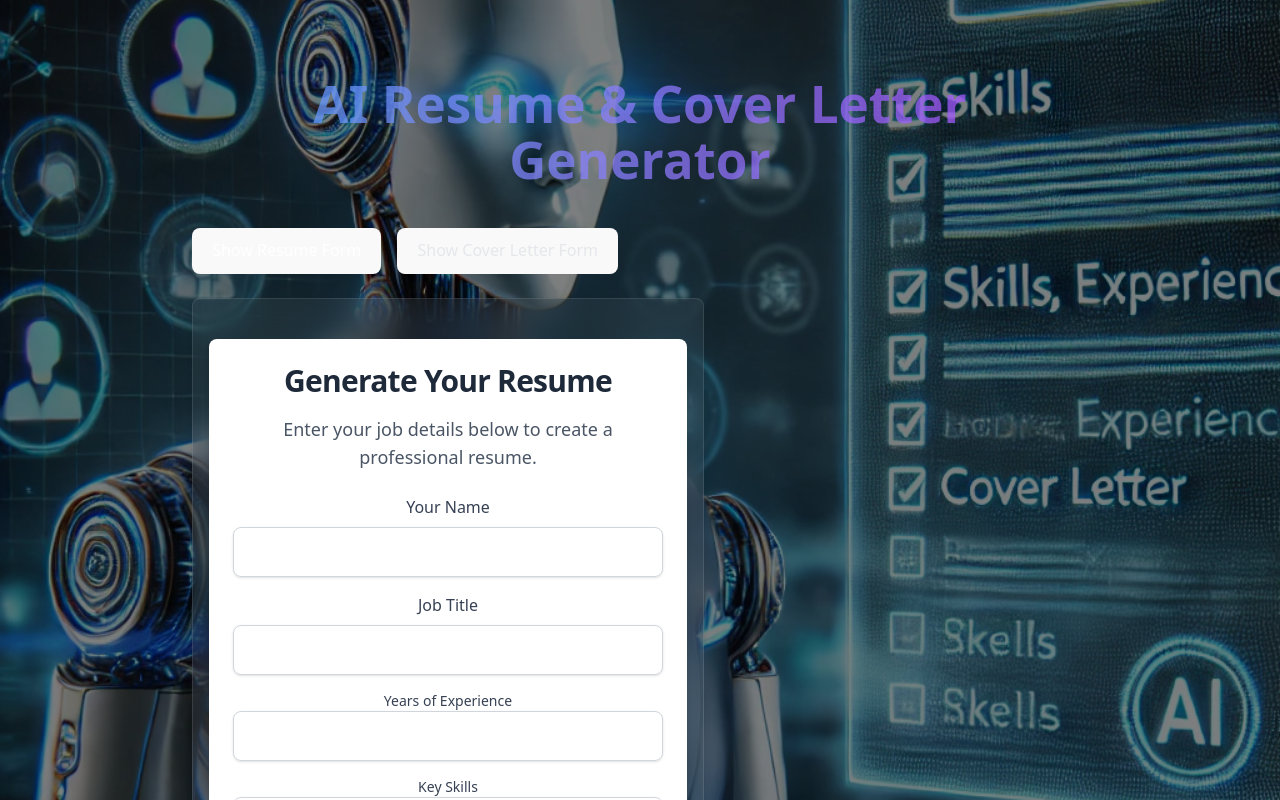
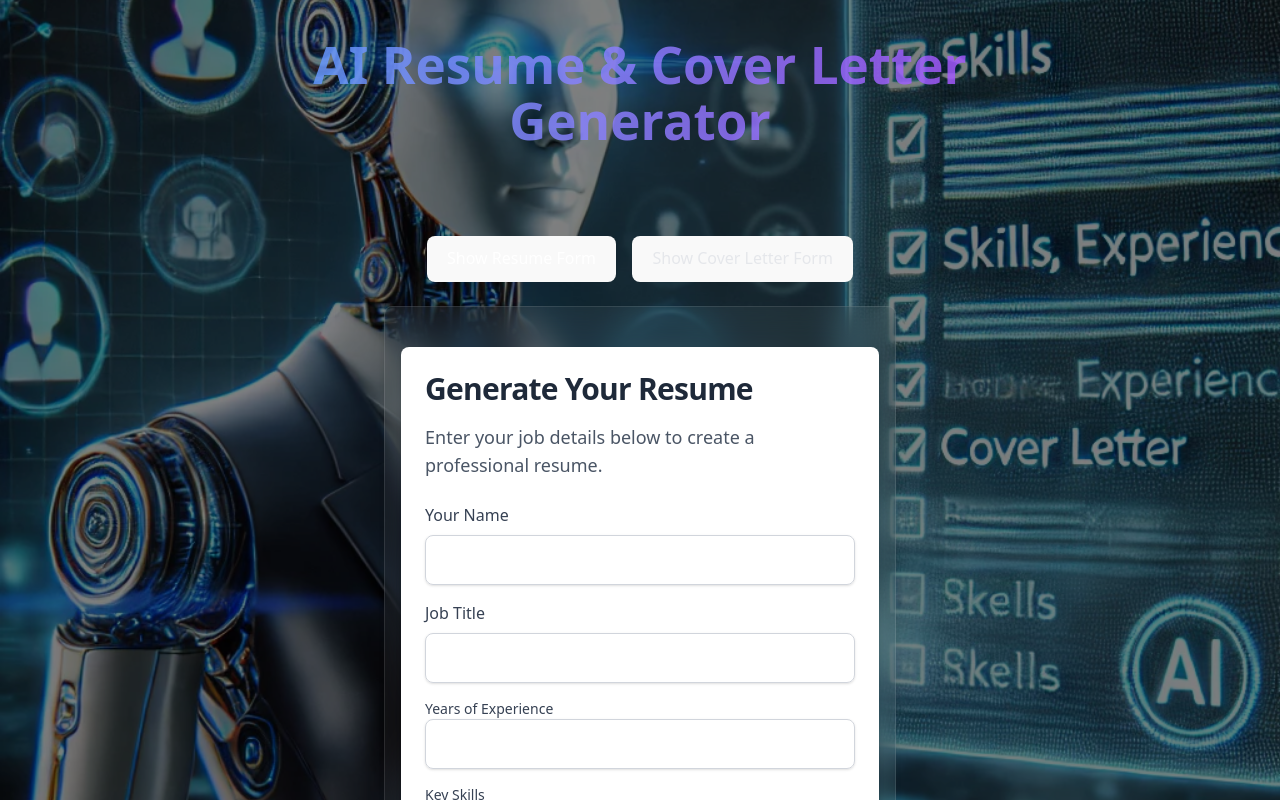
Before and after one commit to PursuitMadeMe/resume_ai_frontend, a React (Vite) app: page / in a window 1280 px wide. Shown: the top 800 px of the page. Built offline with nearby package versions, Linux system fonts and the light colour scheme.

Commit message:
update center styling

```diff
--- a/src/App.css
+++ b/src/App.css
@@ -1,21 +1,21 @@
 @import "tailwindcss";
 
-body,
-html {
+
+html, body {
+  height: 100%;
   margin: 0;
-  padding: 0;
-  overflow-x: hidden;
-  height: 100%;
-  width: 100%;
 }
 
 #root {
+  display: flex;
+  align-items: center;
+  justify-content: center;
+  min-height: 100vh;
   width: 100%;
-  max-width: 100vw;
-  margin: 0;
-  padding: 0;
-  text-align: center;
+  background-size: cover;
+  background-position: center;
 }
+
 
 .logo {
   height: 6em;
--- a/src/App.jsx
+++ b/src/App.jsx
@@ -53,6 +53,9 @@ function App() {
           AI Resume & Cover Letter Generator
         </h1>
 
+{/* ✅ Center Everything on Page */}
+<div className="flex flex-col items-center justify-center min-h-screen w-full">
+
         {/* ✅ Toggle Button for Forms */}
         <div className="flex space-x-4 mt-4 mb-6">
           <button
@@ -96,6 +99,7 @@ function App() {
             />
           </div>
         )}
+        </div>
 
         {/* 📄 Display Generated Resume */}
         {resume && (
```
